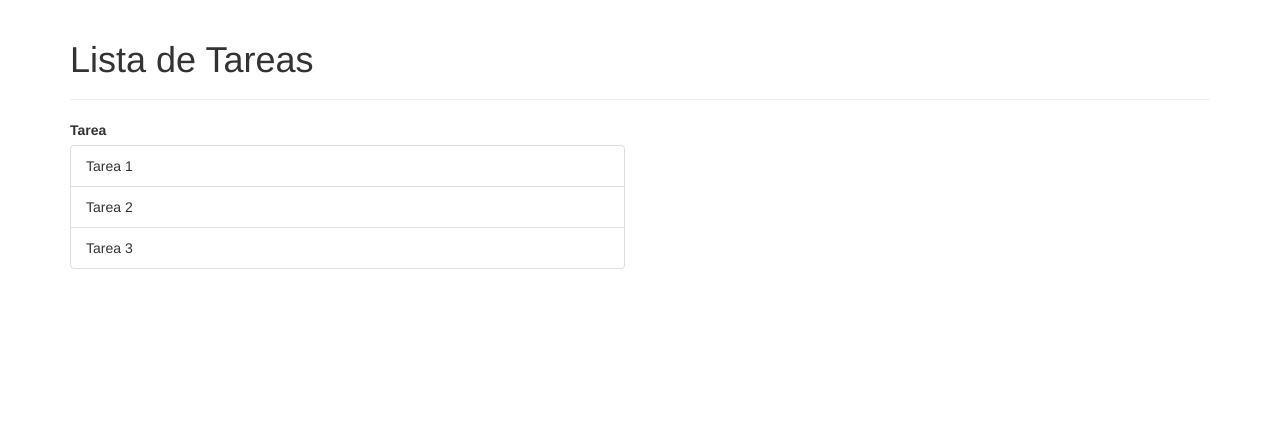
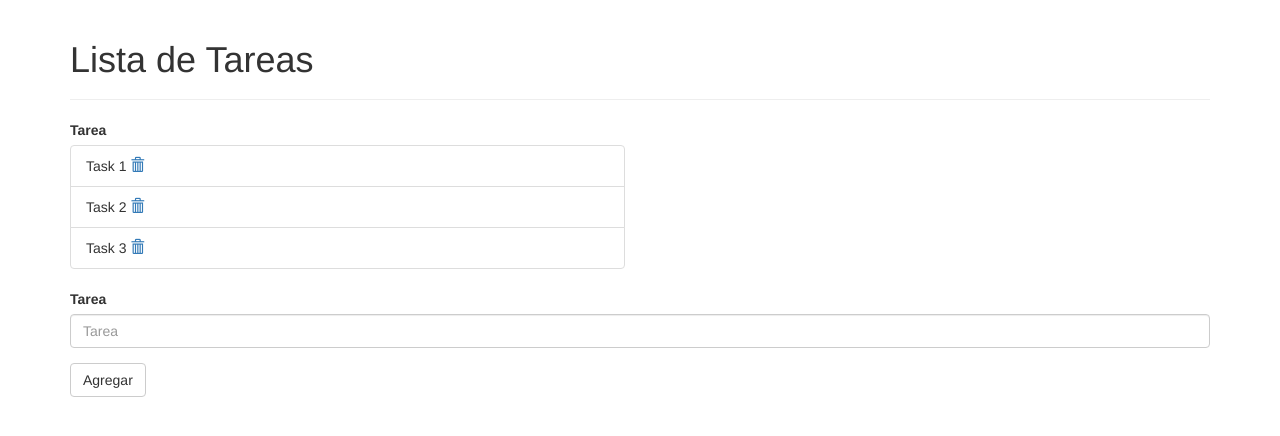
Before and after one commit to Unicen-Tuari/mvc-example, a PHP site: page /index.php in a window 1280 px wide. Shown: the top 436 px of the page. Run offline with PHP 8.4, Linux system fonts and the light colour scheme.

Commit message:
Update Example

```diff
--- /dev/null
+++ b/config/config_app.php
@@ -0,0 +1,9 @@
+<?php
+	class ConfigApp
+	{
+		public static $ACTION            = 'action';
+		public static $ACTION_HOME       = 'home';
+		public static $ACTION_ADD_TASK  = 'addTask';
+		public static $ACTION_DELETE_TASK    = 'deleteTask';
+  }
+?>
--- a/controller.php
+++ /dev/null
@@ -1,18 +0,0 @@
-<?php
-class ControllerTareas
-{
-    private $model;
-	  private $view;
-
-    public function __construct($model, $view) {
-        $this->model = $model;
-		    $this->view = $view;
-    }
-
-    public function run(){
-      $tareas = $this->model->getTareas();
-      $this->view->mostrarPagina($tareas);
-    }
-
-}
-?>
--- /dev/null
+++ b/controller/task_controller.php
@@ -0,0 +1,33 @@
+<?php
+include_once "model/task_model.php";
+include_once "view/task_view.php";
+class TaskController
+{
+    private $model;
+	  private $view;
+
+    public function __construct() {
+        $this->model = new TaskModel();
+		    $this->view = new TaskView();
+    }
+
+    public function home(){
+      $tasks = $this->model->getTasks();
+      $this->view->showPage($tasks);
+    }
+
+    public function addTask(){
+      if (array_key_exists('task', $_REQUEST) && $_REQUEST['task'] != null){
+        $this->model->addTask($_REQUEST['task']);
+      }
+      $this->home();
+    }
+
+    public function deleteTask(){
+      if (array_key_exists('task', $_REQUEST) && $_REQUEST['task'] != null){
+        $this->model->deleteTask($_REQUEST['task']);
+      }
+      $this->home();
+    }
+}
+?>
--- a/index.php
+++ b/index.php
@@ -1,11 +1,27 @@
 <?php
-include 'model.php';
-include 'view.php';
-include 'controller.php';
 
-$model = new ModelTareas();
-$view = new ViewTareas();
-$controller = new ControllerTareas($model, $view);
-$controller->run();
+include_once "config/config_app.php";
+include_once "controller/task_controller.php";
 
+if (!array_key_exists(ConfigApp::$ACTION,$_REQUEST ) || $_REQUEST[ConfigApp::$ACTION] == ConfigApp::$ACTION_HOME){
+		$taskController = new TaskController();
+		$taskController->home();
+}
+else {
+  if (array_key_exists(ConfigApp::$ACTION,$_REQUEST )){
+  		switch ($_REQUEST[ConfigApp::$ACTION]) {
+  			case ConfigApp::$ACTION_ADD_TASK:
+  				$taskController = new TaskController();
+  				$taskController->addTask();
+  				break;
+        case ConfigApp::$ACTION_DELETE_TASK:
+  				$taskController = new TaskController();
+  				$taskController->deleteTask();
+  				break;
+        default:
+          echo "Page not found";
+  				break;
+        }
+      }
+  }
 ?>
--- a/model.php
+++ /dev/null
@@ -1,21 +0,0 @@
-<?php
-class ModelTareas {
-  private $tareas;
-
-  function __construct() {
-      $this->tareas = array("Tarea 1","Tarea 2","Tarea 3");
-  }
-
-  public function getTareas(){
-          return $this->tareas;
-  }
-
-  public function borrarTarea($id_tarea){
-          //TODO
-  }
-
-  public function crearTarea($id_tarea){
-          //TODO
-  }
-}
-?>
--- /dev/null
+++ b/model/task_model.php
@@ -0,0 +1,21 @@
+<?php
+class TaskModel {
+  private $tasks;
+
+  function __construct() {
+      $this->tasks = array("Task 1","Task 2","Task 3");
+  }
+
+  public function getTasks(){
+          return $this->tasks;
+  }
+
+  public function deleteTask($task){
+    $this->tasks = array_diff($this->tasks, array($task));
+  }
+
+  public function addTask($task){
+      array_push($this->tasks, $task);
+  }
+}
+?>
--- a/view.php
+++ b/view/task_view.php
@@ -1,14 +1,14 @@
 <?php
-require('./libs/Smarty.class.php');
+include_once 'libs/Smarty.class.php';
 
-class ViewTareas {
+class TaskView {
   private $smarty;
 
   function __construct() {
       $this->smarty = new Smarty;
   }
 
-  public function mostrarPagina($tareas){
+  public function showPage($tareas){
       $this->smarty->assign("tareas", $tareas);
       $this->smarty->display('index.tpl');
   }
```
Also changed, not shown: templates/index.tpl (+10 -2 lines).
